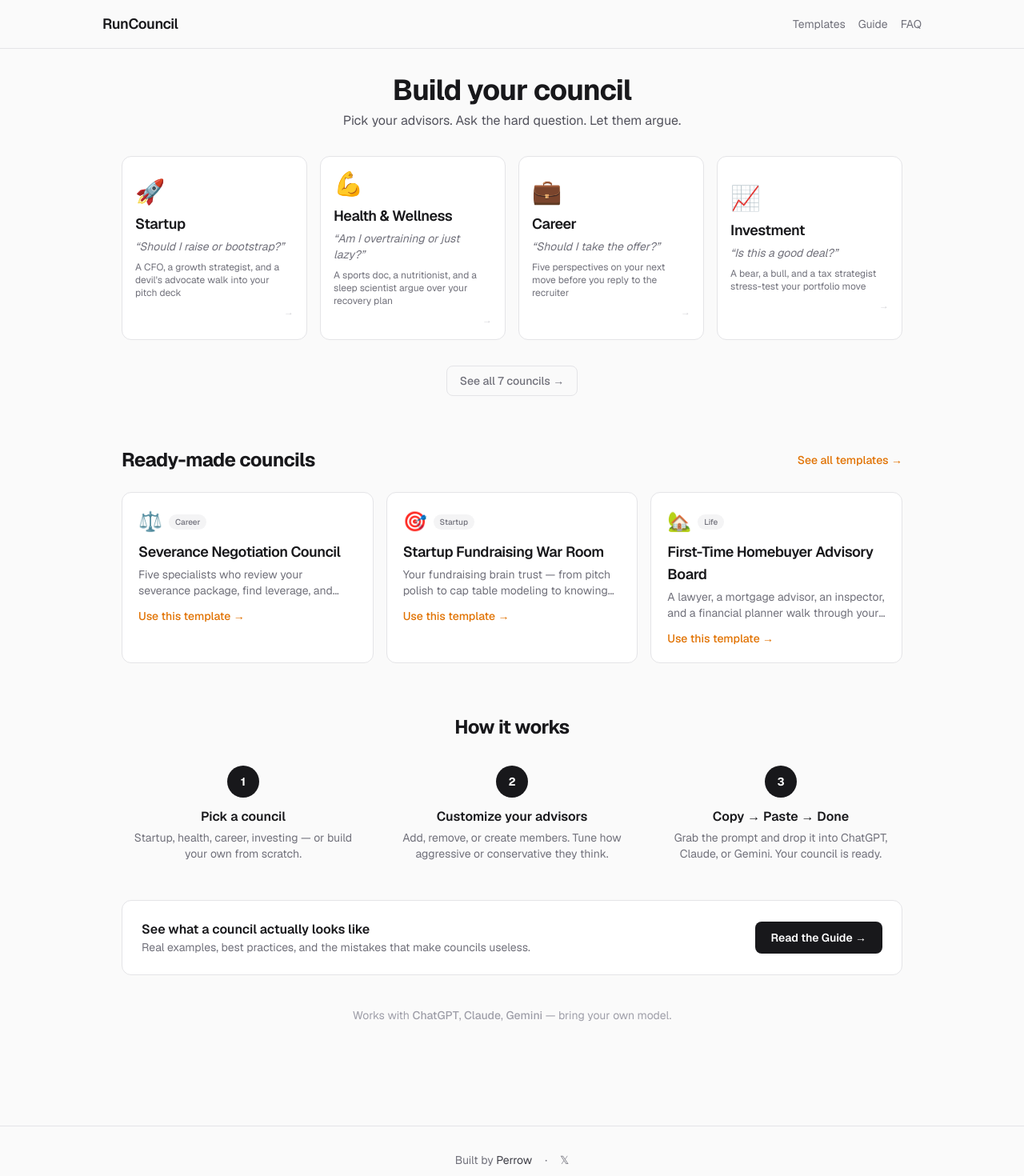
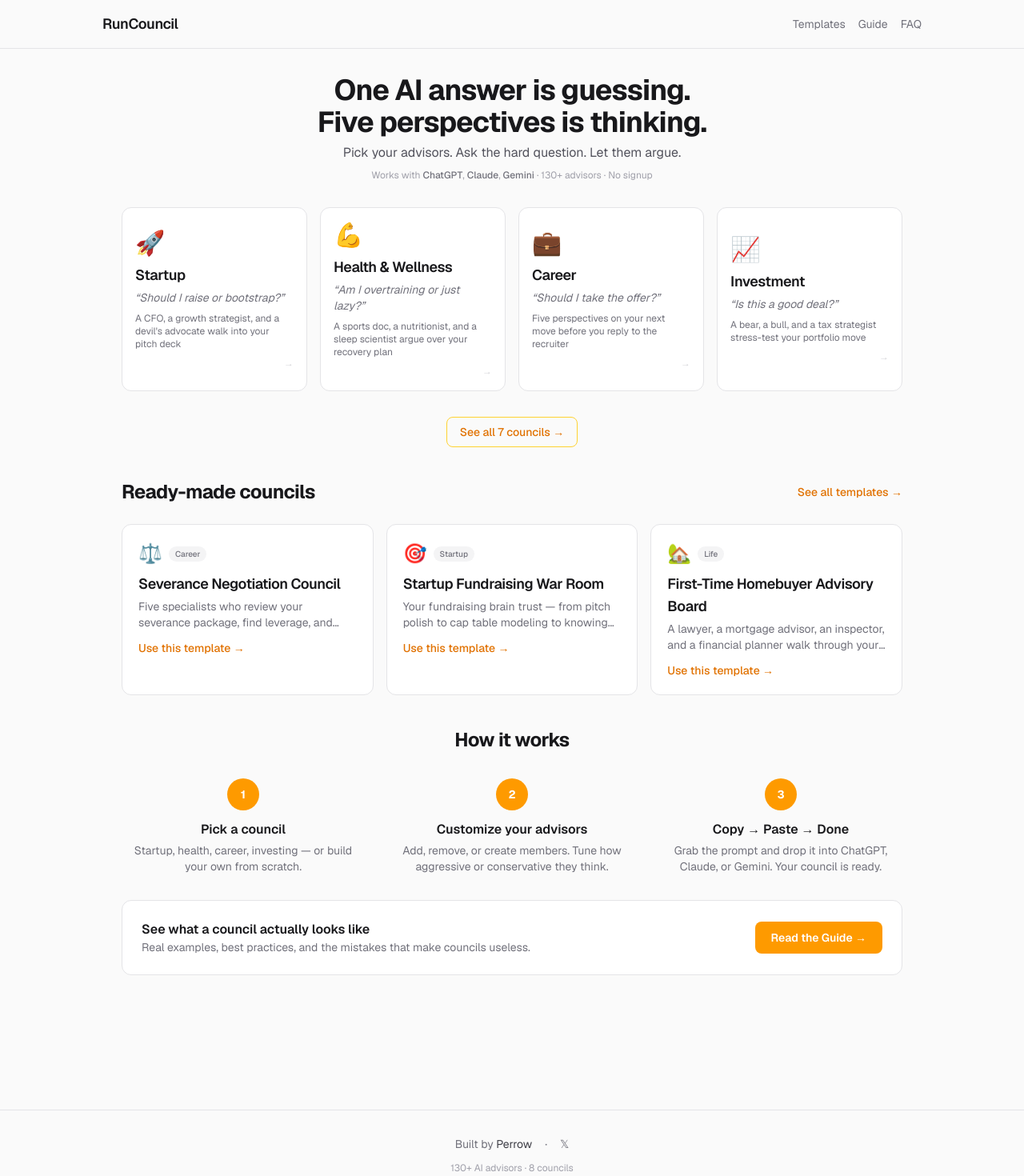
Before and after one commit to AgentPerrow/runcouncil, a Next.js app: page / in a window 1280 px wide. Shown: the top 1470 px of the page at 80% size. Built offline with nearby package versions, Linux system fonts and the light colour scheme.

Commit message:
fix: homepage redesign — stronger hero, social proof, amber consistency, tighter spacing

```diff
--- a/src/app/page.tsx
+++ b/src/app/page.tsx
@@ -280,10 +280,13 @@ export default function Home() {
           <div>
             <div className="mb-5 sm:mb-8 text-center">
               <h1 className="mb-1.5 text-2xl font-bold tracking-tight text-zinc-900 dark:text-zinc-100 sm:text-4xl">
-                Build your council
+                One AI answer is guessing.<br className="hidden sm:block" /> Five perspectives is thinking.
               </h1>
               <p className="mx-auto max-w-xl text-sm sm:text-base text-zinc-600 dark:text-zinc-400">
                 Pick your advisors. Ask the hard question. Let them argue.
+              </p>
+              <p className="mt-2 text-xs text-zinc-400 dark:text-zinc-600">
+                Works with <span className="font-medium text-zinc-500">ChatGPT</span>, <span className="font-medium text-zinc-500">Claude</span>, <span className="font-medium text-zinc-500">Gemini</span> · 130+ advisors · No signup
               </p>
             </div>
 
@@ -312,7 +315,7 @@ export default function Home() {
               <div className="mt-8 text-center">
                 <button
                   onClick={() => setShowAllCouncils(true)}
-                  className="rounded-lg border border-zinc-200 dark:border-zinc-800 px-4 py-2 text-sm font-medium text-zinc-500 hover:text-zinc-900 hover:border-zinc-400 dark:hover:text-zinc-100 dark:hover:border-zinc-600"
+                  className="rounded-lg border border-amber-300 dark:border-amber-700 px-4 py-2 text-sm font-medium text-amber-600 hover:bg-amber-50 hover:border-amber-400 dark:text-amber-400 dark:hover:bg-amber-950/20 dark:hover:border-amber-600"
                 >
                   See all {councils.length} councils →
                 </button>
@@ -351,7 +354,7 @@ export default function Home() {
             )}
 
             {/* Featured Templates */}
-            <div className="mt-16 mb-12">
+            <div className="mt-10 mb-8">
               <div className="mb-6 flex items-center justify-between">
                 <h2 className="text-2xl font-bold tracking-tight text-zinc-900 dark:text-zinc-100">
                   Ready-made councils
@@ -388,23 +391,23 @@ export default function Home() {
             </div>
 
             {/* How it works */}
-            <div className="mt-16 mb-12">
+            <div className="mt-10 mb-8">
               <h2 className="mb-8 text-center text-2xl font-bold tracking-tight text-zinc-900 dark:text-zinc-100">
                 How it works
               </h2>
               <div className="grid gap-8 sm:grid-cols-3">
                 <div className="text-center">
-                  <div className="mx-auto mb-3 flex h-10 w-10 items-center justify-center rounded-full bg-zinc-900 text-sm font-bold text-white dark:bg-white dark:text-zinc-900">1</div>
+                  <div className="mx-auto mb-3 flex h-10 w-10 items-center justify-center rounded-full bg-amber-500 text-sm font-bold text-white">1</div>
                   <h3 className="mb-1 font-semibold text-zinc-900 dark:text-zinc-100">Pick a council</h3>
                   <p className="text-sm text-zinc-500">Startup, health, career, investing — or build your own from scratch.</p>
                 </div>
                 <div className="text-center">
-                  <div className="mx-auto mb-3 flex h-10 w-10 items-center justify-center rounded-full bg-zinc-900 text-sm font-bold text-white dark:bg-white dark:text-zinc-900">2</div>
+                  <div className="mx-auto mb-3 flex h-10 w-10 items-center justify-center rounded-full bg-amber-500 text-sm font-bold text-white">2</div>
                   <h3 className="mb-1 font-semibold text-zinc-900 dark:text-zinc-100">Customize your advisors</h3>
                   <p className="text-sm text-zinc-500">Add, remove, or create members. Tune how aggressive or conservative they think.</p>
                 </div>
                 <div className="text-center">
-                  <div className="mx-auto mb-3 flex h-10 w-10 items-center justify-center rounded-full bg-zinc-900 text-sm font-bold text-white dark:bg-white dark:text-zinc-900">3</div>
+                  <div className="mx-auto mb-3 flex h-10 w-10 items-center justify-center rounded-full bg-amber-500 text-sm font-bold text-white">3</div>
                   <h3 className="mb-1 font-semibold text-zinc-900 dark:text-zinc-100">Copy → Paste → Done</h3>
                   <p className="text-sm text-zinc-500">Grab the prompt and drop it into ChatGPT, Claude, or Gemini. Your council is ready.</p>
                 </div>
@@ -417,14 +420,12 @@ export default function Home() {
                 <h3 className="font-semibold text-zinc-900 dark:text-zinc-100">See what a council actually looks like</h3>
                 <p className="text-sm text-zinc-500">Real examples, best practices, and the mistakes that make councils useless.</p>
               </div>
-              <a href="/guide" className="shrink-0 rounded-lg bg-zinc-900 px-5 py-2.5 text-sm font-semibold text-white hover:bg-zinc-800 dark:bg-white dark:text-zinc-900 dark:hover:bg-zinc-200">
+              <a href="/guide" className="shrink-0 rounded-lg bg-amber-500 px-5 py-2.5 text-sm font-semibold text-white hover:bg-amber-400">
                 Read the Guide →
               </a>
             </div>
 
-            <div className="mt-10 text-center text-sm text-zinc-400 dark:text-zinc-600">
-              <p>Works with <span className="font-medium">ChatGPT</span>, <span className="font-medium">Claude</span>, <span className="font-medium">Gemini</span> — bring your own model.</p>
-            </div>
+
           </div>
         )}
 
```
